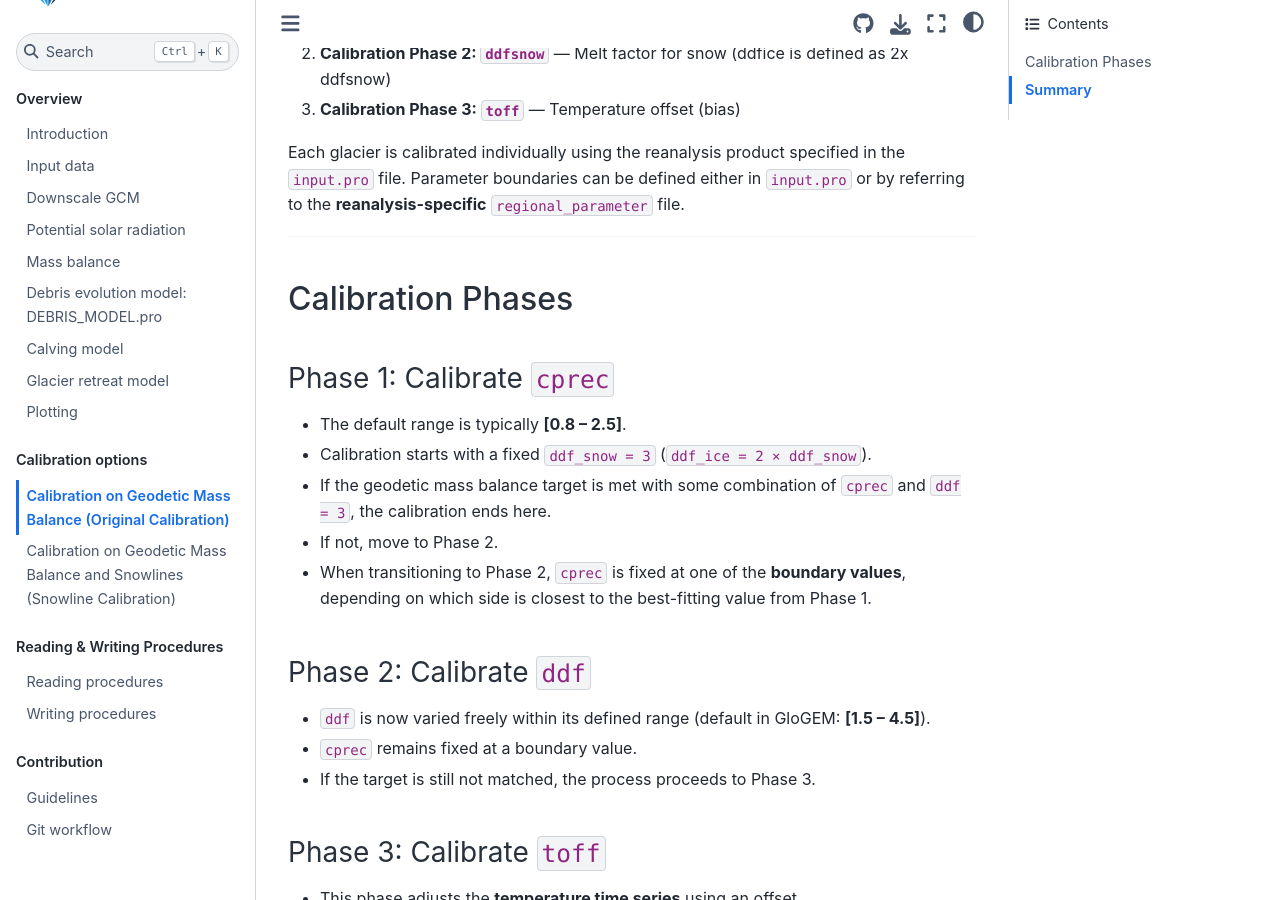
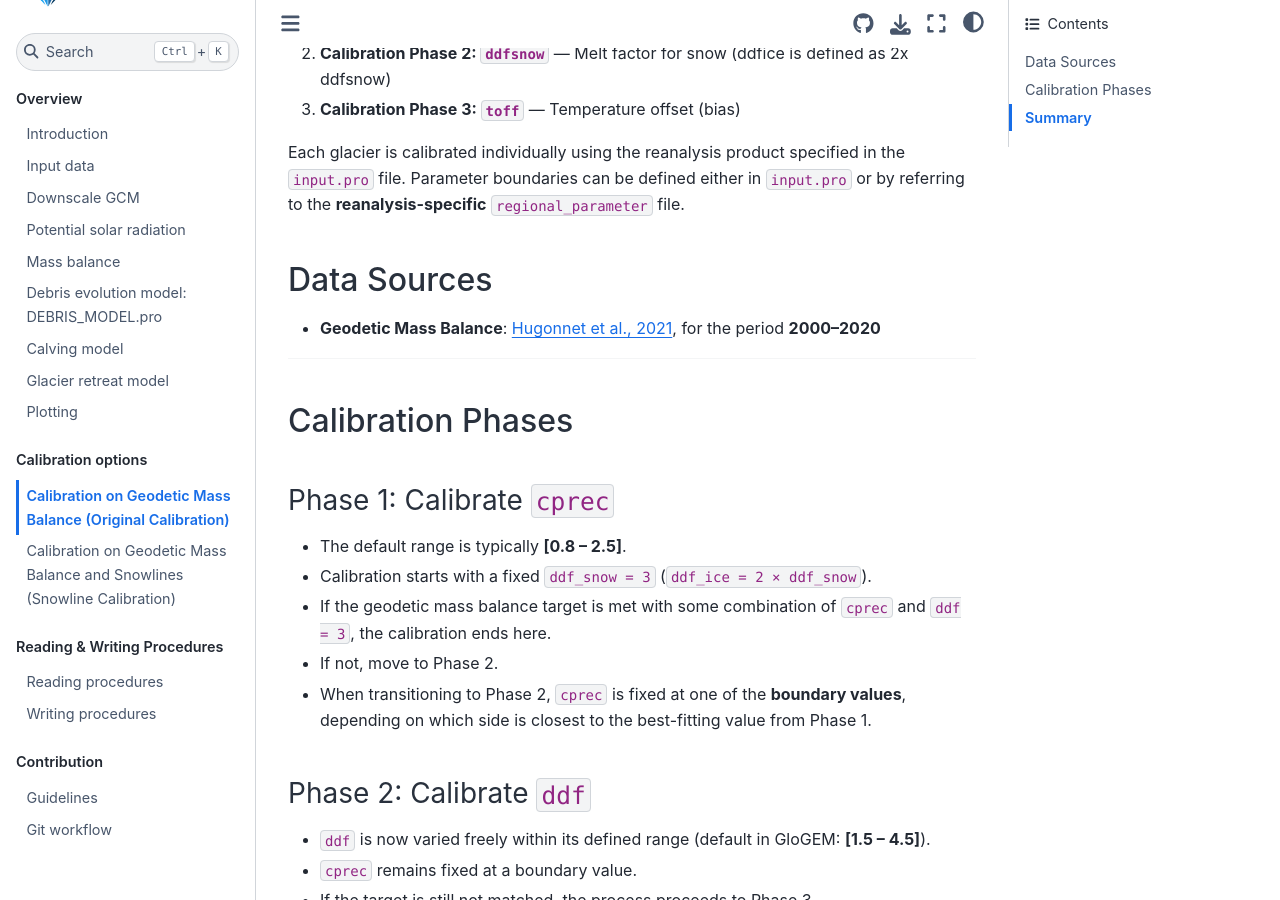
Before and after one commit to eth-vaw-glaciology/GloGEM-doc-temp, a Sphinx documentation site: the page built from docs/source/original_calibration.md, in a window 1280 px wide and 900 px high, scrolled down 314 px. Built offline with Sphinx 7.4.7 and the Sphinx Book theme 1.1.4, drawn with Linux system fonts in a browser that asks for light colours.

Commit message:
Update original_calibration.md

```diff
--- a/docs/source/original_calibration.md
+++ b/docs/source/original_calibration.md
@@ -10,6 +10,10 @@ The calibration process involves looping through **three calibration phases** in
 
 Each glacier is calibrated individually using the reanalysis product specified in the `input.pro` file. Parameter boundaries can be defined either in `input.pro` or by referring to the **reanalysis-specific** `regional_parameter` file.
 
+
+## Data Sources
+
+- **Geodetic Mass Balance**: [Hugonnet et al., 2021](https://www.nature.com/articles/s41586-021-03436-z), for the period **2000–2020**
 ---
 
 ## Calibration Phases
```
